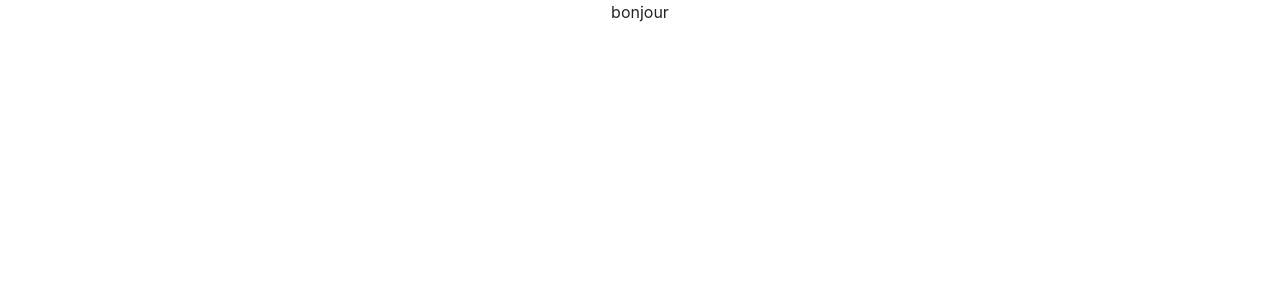
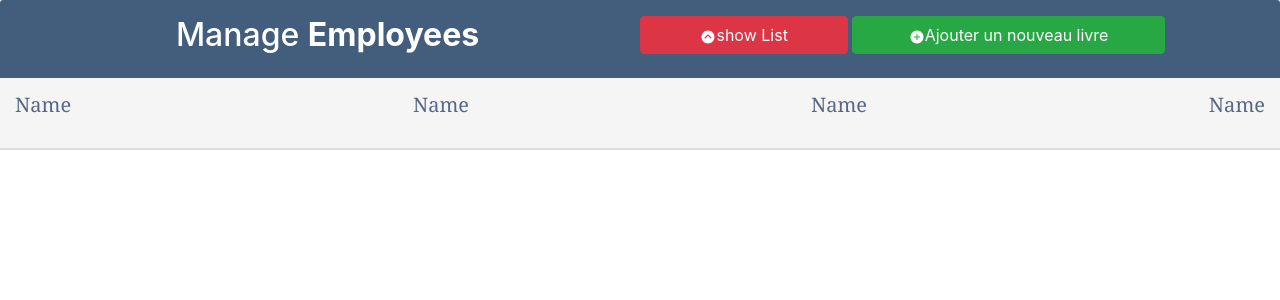
Before and after one commit to noureddinearfaoui/projet-react, a React (Create React App) app: page /Livre in a window 1280 px wide. Shown: the top 300 px of the page. Built offline with nearby package versions, Linux system fonts and the light colour scheme.

Commit message:
quelques css

```diff
--- a/package.json
+++ b/package.json
@@ -11,6 +11,7 @@
     "react-bootstrap": "^1.0.0",
     "react-dom": "^16.13.1",
     "react-hook-form": "^5.1.3",
+    "react-icons": "^3.9.0",
     "react-router-dom": "^5.1.2",
     "react-scripts": "3.4.1"
   },
--- /dev/null
+++ b/src/components/Livre/Livre.css
@@ -0,0 +1,40 @@
+
+.table-title {
+    padding-bottom: 15px;
+    background: #435d7d;
+    color: #fff;
+    padding: 16px 30px;
+
+    border-radius: 3px 3px 0 0;
+}
+#btnshow
+{
+    color: #fff;
+    margin-right:4px ;
+    }
+
+.btnPartie
+{
+    display: flex;
+    flex-direction: row;
+    justify-content:space-between;
+}
+.headerContenu
+{
+    border-color: #e9e9e9;
+    padding: 12px 15px;
+    vertical-align: middle;
+    border-bottom: 2px solid #ddd;
+    display: flex;
+    flex-direction: row;
+    justify-content:space-between;
+    color: #566787;
+    background: #f5f5f5;
+    font-family: 'Varela Round', sans-serif;
+    font-size: 13px;
+
+}
+.headerContenu p{
+    font-size: 20px;
+    font-family: Georgia, serif;
+}
--- a/src/components/Livre/Livre.js
+++ b/src/components/Livre/Livre.js
@@ -1,12 +1,38 @@
 import React from 'react';
+import './Livre.css'
+import { IoIosAddCircle,IoIosArrowDropupCircle } from 'react-icons/io';
 
 
 
-
-function Livre() {
+function Livre({livre}) {
   return (
     <div className="Livre">
-      <p>bonjour</p>
+        <div class="table-title">
+                <div class="row">
+                    <div class="col-sm-6">
+						          <h2>Manage <b>Employees</b></h2>
+					      </div>
+					      <div class="col-sm-6 ">
+                  <div class="row">
+                    <button id="btnshow" className="btn btn-danger col-lg-4 "><IoIosArrowDropupCircle/>show List</button>
+                    <br/>
+                    <button className="btn btn-success col-lg-6"><IoIosAddCircle/>Ajouter un nouveau livre</button>
+                   </div>
+                </div>
+                </div>
+        </div>
+        <div className="contenu">
+            <div className="headerContenu">
+              < p>Name</p>
+              < p>Name</p>
+              < p>Name</p>
+              < p>Name</p>
+
+
+            </div>
+
+        </div>
+
     </div>
   );
 }
--- a/src/components/signup/Signup.js
+++ b/src/components/signup/Signup.js
@@ -2,6 +2,7 @@ import React, { useState, memo } from "react"
 import './Signup.css'
 import {inscription} from '../../services/user.service'
 import { useForm } from 'react-hook-form'
+import { IoIosAlert } from 'react-icons/io';
 function Signup(){
 
 
@@ -35,50 +36,50 @@ function Signup(){
                             <input type="text" className={`form-control ${errors.nom  && "has-error " }`} placeholder="Nom*"
                             onInput={e => setNom(e.target.value)} name="nom"
                              ref={register({required:true, maxLength:100,minLength:4 })}/>
-                            {errors.nom && <span className="text-danger text-error">votre nom est invalide </span>}
+                            {errors.nom && <span className="text-danger text-error"><IoIosAlert/>votre nom est invalide </span>}
                         </div>
                         <div className="form-group">
                             <input type="text" className="form-control" placeholder="Prenom *"
                             onInput={e => setPrenom(e.target.value)} name="prenom"
                              ref={register({ required:true,maxLength:100,minLength:4 })} />
-                        {errors.prenom && <span className="text-danger text-error">votre prenom est invalide </span>}
+                        {errors.prenom && <span className="text-danger text-error"><IoIosAlert/>votre prenom est invalide </span>}
                         </div>
                         <div className="form-group">
                             <input type="date" className="form-control" placeholder="Date de naissance *"
                             onInput={e => setDateN(e.target.value)}  name="dateN"
                             ref={register({required:true, required:true })} />
-                        {errors.dateN && <span className="text-danger text-error">la date de naissance est obligatoire </span>}
+                        {errors.dateN && <span className="text-danger text-error"><IoIosAlert/>la date de naissance est obligatoire </span>}
                         </div>
                         <div className="form-group">
                             <input type="text" className="form-control" placeholder="Tel *"
                             onInput={e => setTel(e.target.value)} name="tel"
                             ref={register({ required:true,maxLength:100,minLength:4 })} />
-                            {errors.tel && <span className="text-danger text-error">le numero est obligatoire </span>}
+                            {errors.tel && <span className="text-danger text-error"><IoIosAlert/>le numero est obligatoire </span>}
                         </div>
                         <div className="form-group">
                             <input type="text" className="form-control" placeholder="Adresse *"
                             onInput={e => setAdresse(e.target.value)}  name="adresse"
                             ref={register({ required:true })} />
-                        {errors.adresse && <span className="text-danger text-error">l'adresse est obligatoire </span>}
+                        {errors.adresse && <span className="text-danger text-error"><IoIosAlert/>l'adresse est obligatoire </span>}
                         </div>
 
                         <div className="form-group">
                             <input type="email" className="form-control" placeholder="Email *"
                             onInput={e => setEmail(e.target.value)}  name="email"
                             ref={register({ required:true })} />
-                        {errors.email && <span className="text-danger text-error">l'email est obligatoire </span>}
+                        {errors.email && <span className="text-danger text-error"><IoIosAlert/>l'email est obligatoire </span>}
                         </div>
                         <div className="form-group">
                             <input type="password" className="form-control" placeholder="Password *"
                             onInput={e => setPassword(e.target.value)}  name="password"
                             ref={register({ required:true })} />
-                            {errors.password && <span className="text-danger text-error">vérifier le mot de passe</span>}
+                            {errors.password && <span className="text-danger text-error"><IoIosAlert/>vérifier le mot de passe</span>}
                         </div>
                         <div className="form-group">
                             <input type="password" className="form-control" placeholder="Password Confirm *"
                             onInput={e => setpasswordConfirm(e.target.value)}  name="pswdconfirm"
                              ref={register({ required:true })} />
-                        {errors.pswdconfirm && <span className="text-danger text-error">vérifier le mot de passe </span>}
+                        {errors.pswdconfirm && <span className="text-danger text-error"><IoIosAlert/>vérifier le mot de passe </span>}
                         </div>
 
                         <div className="form-group">
--- a/src/services/user.service.js
+++ b/src/services/user.service.js
@@ -1,4 +1,4 @@
-const User = [
+const users = [
     {
       id: "1",
       nom: "Learn html",
@@ -42,7 +42,7 @@ const User = [
  export const authentification = async (email,password)=>
  {
   return new Promise(function (resolve, reject) {
-          let userFind = User.find(user => user.email===email&&user.password===password)
+          let userFind = users.find(user => user.email===email&&user.password===password)
       if (userFind === undefined) {
         reject("votre email et votre password sont incorrecte");
         }
@@ -66,8 +66,8 @@ export const inscription = async (nom,prenom,dateN,
 {
 
     return new Promise(function(resolve){
-      User.push({
-        id: User.length+1,
+      users.push({
+        id: users.length+1,
         nom: nom,
         prenom: prenom,
         email: email,
@@ -78,7 +78,7 @@ export const inscription = async (nom,prenom,dateN,
         role:"user",
         banni:false
       });
-      console.log(User);
+      console.log(users);
       resolve("l'opération bien réussi")
     })
 
```
Also changed, not shown: src/services/emprunt.service.js (added, +16 -0 lines), src/services/livre.service.js (added, +55 -0 lines), 1 other file (tests, documents, lock files or other folders).
